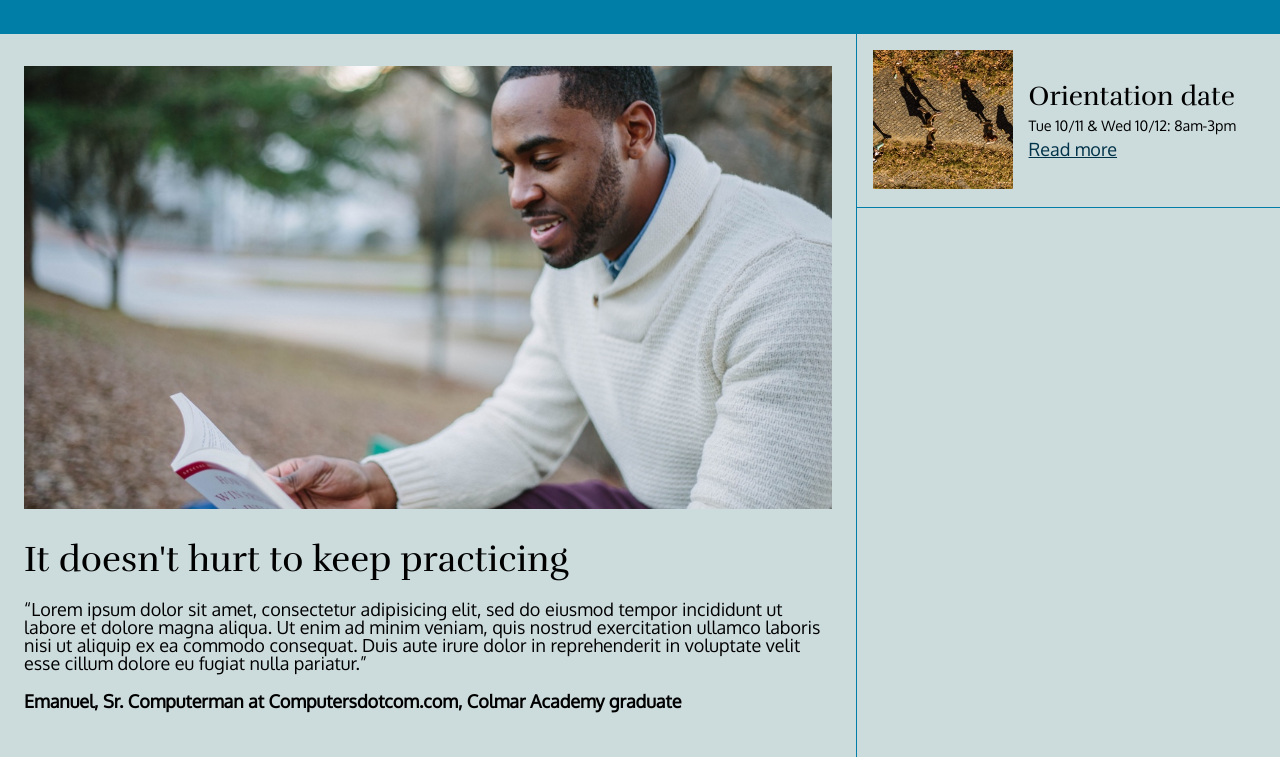
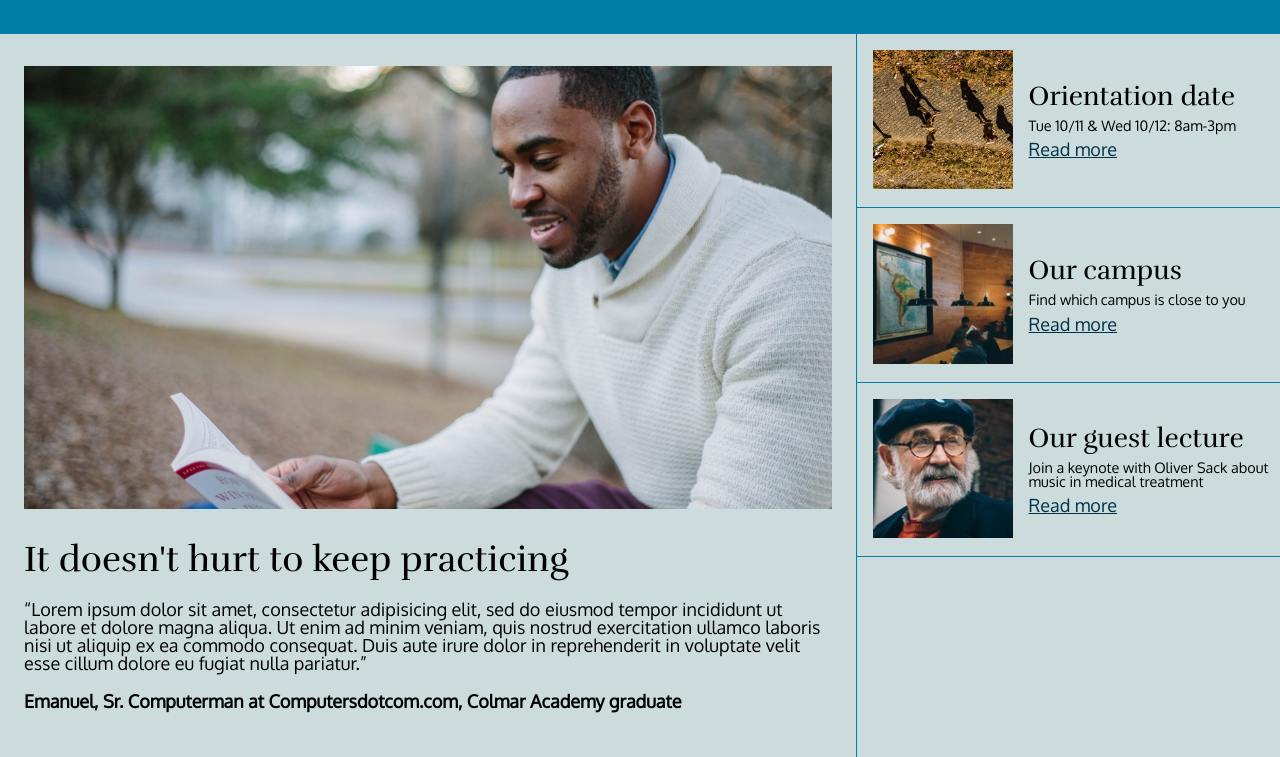
Before and after one commit to joshkls333/ColmarAcademy, a plain HTML site: page index.html in a window 1280 px wide. Shown: the part 615-1372 px from the top of the page. Drawn offline with Linux system fonts and the light colour scheme.

Commit message:
added orientation campus and lecture divs to practice section

```diff
--- a/index.html
+++ b/index.html
@@ -47,14 +47,35 @@
         <div class="campus-info-single">
           <div class="holder-img-campus-info">
             <img src="./resources/images/information-orientation.jpg" alt="people walking down street" class="img-campus-info"/>
-            <img src="./resources/images/information-orientation-mobile.jpg" alt="people walking down street" class="img-campus-info-mobile"/>
+            <img src="./resources/images/information-orientation-mobile.jpg" alt="people walking down street" class="img-campus-info-mobile">
           </div>
           <div class="campus-info-text">
             <h3>Orientation date</h3>
             <h4>Tue 10/11 &amp; Wed 10/12: 8am-3pm</h4>
             <a href="#">Read more</a>
           </div>
-
+        </div>
+        <div class="campus-info-single">
+          <div class="holder-img-campus-info">
+            <img src="./resources/images/information-campus.jpg" alt="maps room" class="img-campus-info"/>
+            <img src="./resources/images/information-campus-mobile.jpg" alt="maps room" class="img-campus-info-mobile">
+          </div>
+          <div class="campus-info-text">
+            <h3>Our campus</h3>
+            <h4>Find which campus is close to you</h4>
+            <a href="#">Read more</a>
+          </div>
+        </div>
+        <div class="campus-info-single">
+          <div class="holder-img-campus-info">
+            <img src="./resources/images/information-guest-lecture.jpg" alt="Oliver Sack" class="img-campus-info"/>
+            <img src="./resources/images/information-guest-lecture-mobile.jpg" alt="Oliver Sack" class="img-campus-info-mobile">
+          </div>
+          <div class="campus-info-text">
+            <h3>Our guest lecture</h3>
+            <h4>Join a keynote with Oliver Sack about music in medical treatment</h4>
+            <a href="#">Read more</a>
+          </div>
         </div>
 
       </div>
```
